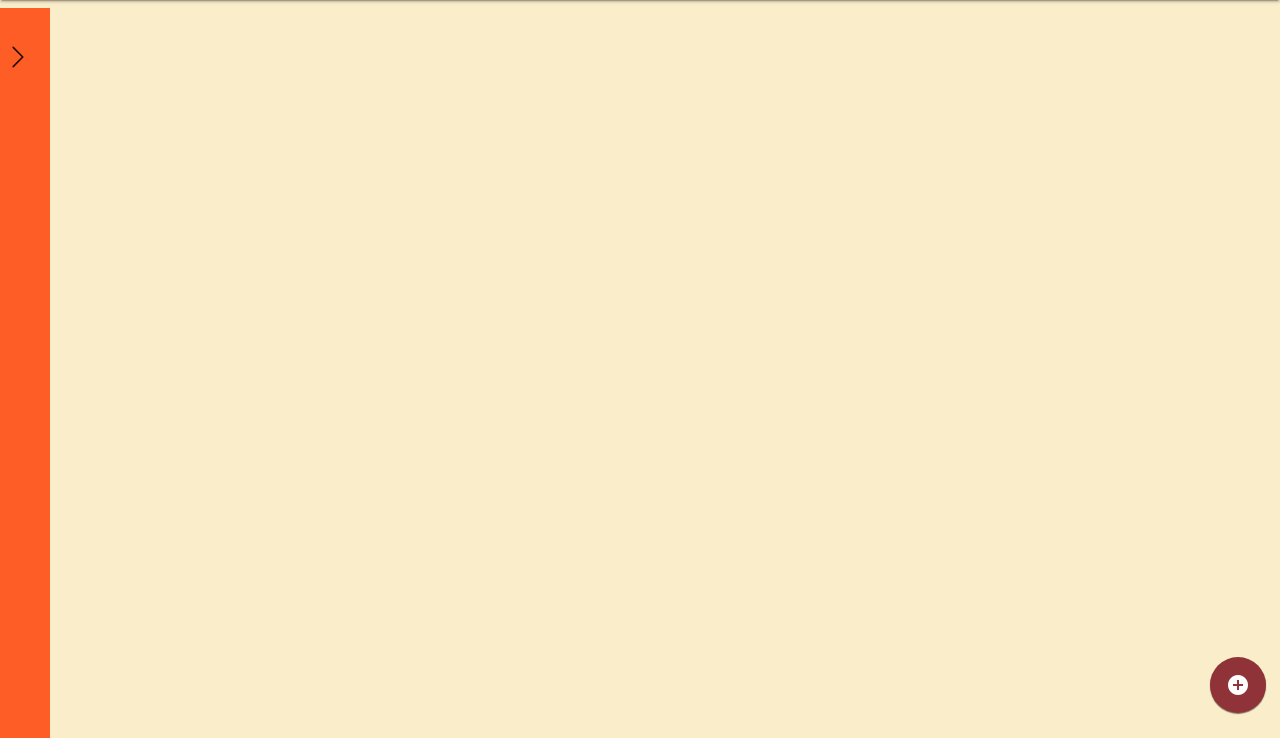
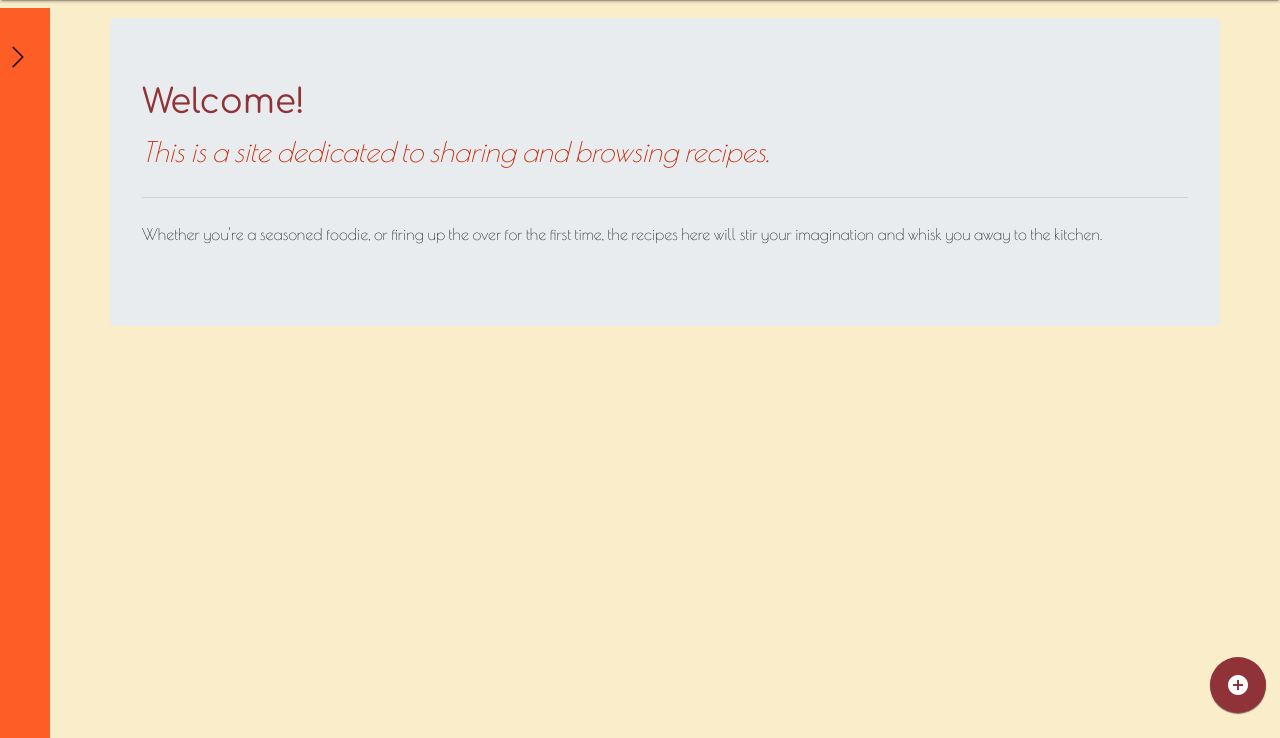
Before and after one commit to c-marsh/MP3, a Flask app: page / in a window 1280 px wide. Shown: the part 62-800 px from the top of the page. Run offline with Flask 2, Linux system fonts and the light colour scheme; data that the repository does not hold is empty; some libraries are stand-ins or nearby versions.

Commit message:
Add jumbotron to home page
Signed-off-by: Chris Marsh <cmhilfiker@gmail.com>

```diff
--- a/templates/home.html
+++ b/templates/home.html
@@ -1,5 +1,11 @@
 {% extends 'base.html' %}{% block content %}
 <div class="container justify-content-between">
+<div class="jumbotron">
+  <h1 class="display-4">Welcome!</h1>
+  <p class="lead">This is a site dedicated to sharing and browsing recipes.</p>
+  <hr class="my-4">
+  <p>Whether you're a seasoned foodie, or firing up the over for the first time, the recipes here will stir your imagination and whisk you away to the kitchen.</p>
+</div>
 <!-- Card deck -->
 <div class="card-deck ">
   <!-- Card -->
```
